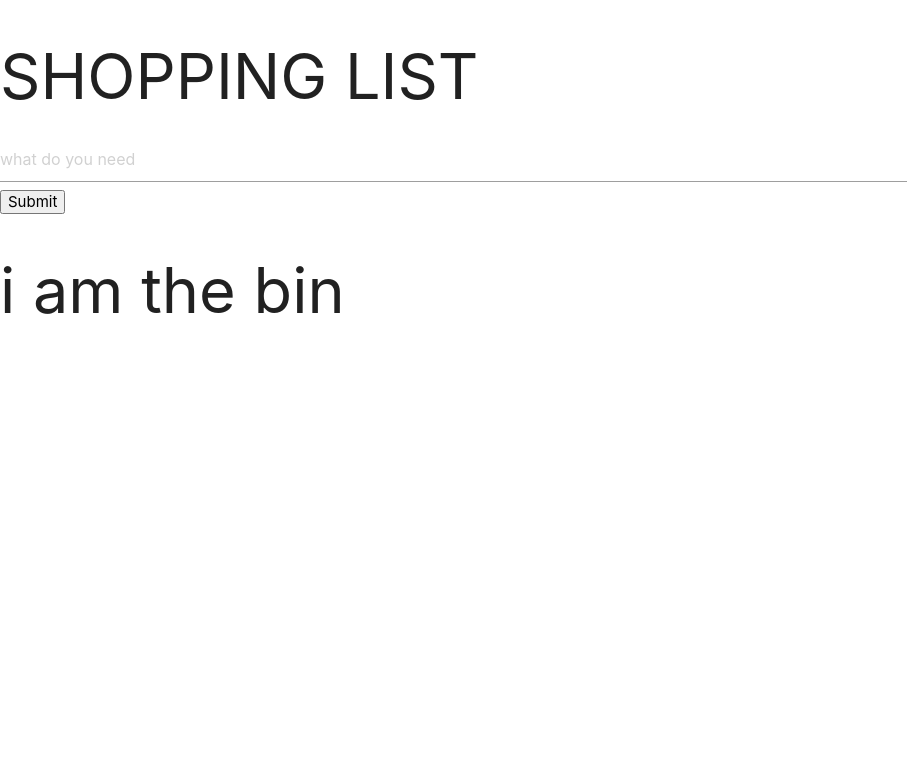
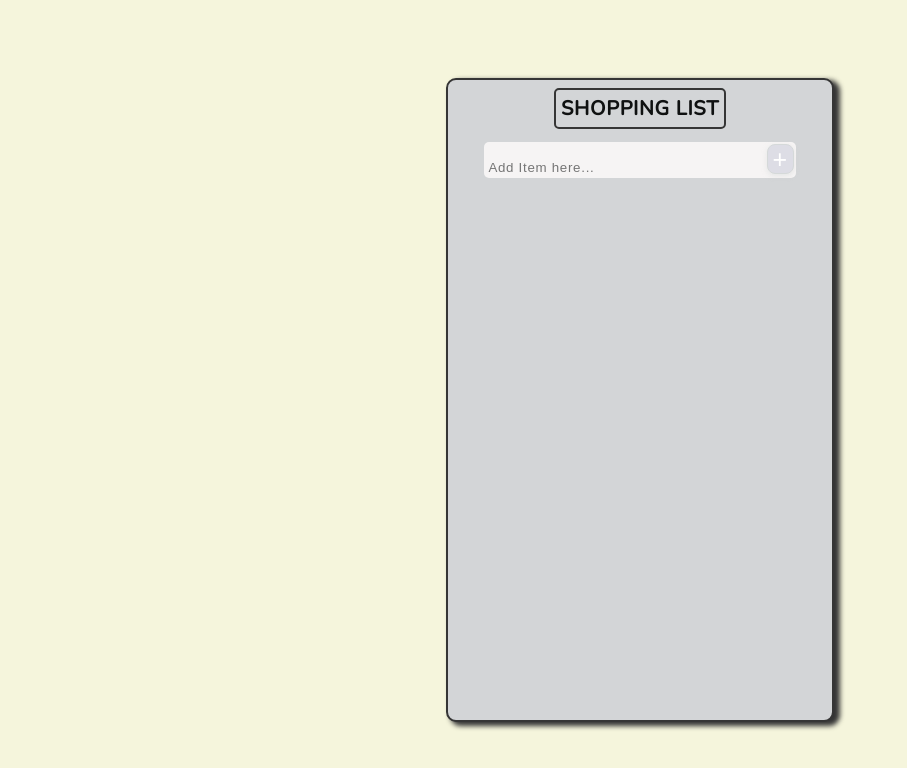
Before and after one commit to Rhys-Ward/To-do-List, a React (Create React App) app in the folder todoapp/: page / in a window 1280 px wide. Shown: the top 768 px of the page, without its empty margins (0-907 px from the left). Built offline with nearby package versions, Linux system fonts and the light colour scheme.

Commit message:
CSS complete

```diff
--- a/todoapp/package.json
+++ b/todoapp/package.json
@@ -6,8 +6,10 @@
     "@testing-library/jest-dom": "^5.16.2",
     "@testing-library/react": "^12.1.4",
     "@testing-library/user-event": "^13.5.0",
+    "framer-motion": "^6.2.8",
     "react": "^17.0.2",
     "react-dom": "^17.0.2",
+    "react-icons": "^4.3.1",
     "react-scripts": "5.0.0",
     "web-vitals": "^2.1.4"
   },
--- a/todoapp/public/index.html
+++ b/todoapp/public/index.html
@@ -24,7 +24,14 @@
       work correctly both with client-side routing and a non-root public URL.
       Learn how to configure a non-root public URL by running `npm run build`.
     -->
-    <link rel="stylesheet" href="https://cdnjs.cloudflare.com/ajax/libs/materialize/1.0.0/css/materialize.min.css">
+    <!-- <link rel="stylesheet" href="https://cdnjs.cloudflare.com/ajax/libs/materialize/1.0.0/css/materialize.min.css">
+    <link rel="preconnect" href="https://fonts.googleapis.com"> -->
+<!-- ////////////////// -->
+<link rel="preconnect" href="https://fonts.googleapis.com">
+<link rel="preconnect" href="https://fonts.gstatic.com" crossorigin>
+<link href="https://fonts.googleapis.com/css2?family=Nunito:wght@500&display=swap" rel="stylesheet">
+<!-- font icon -->
+<!-- <script src="https://kit.fontawesome.com/87223529ad.js" crossorigin="anonymous"></script> -->
     <title>React To Do List</title>
   </head>
   <body>
--- a/todoapp/src/App.js
+++ b/todoapp/src/App.js
@@ -1,22 +1,26 @@
 import Display from "./components/Display";
+import "./index.css";
 import Input from "./components/Input";
 import { useState } from "react";
-import Trash from "./components/Trash";
+// import { FaSolid, FaPlus } from "react-icons/fa";
+
+import { motion } from "framer-motion";
+// $ npm install framer-motion for animations
 const App = () => {
   // DISPLAY
   // INPUT
   const [input, setInput] = useState("");
   // DISPLAY LIST
   const [toDo, setToDo] = useState([]);
-// DELETED LIST
-const [trash, setTrash] = useState([])
+  // DELETED LIST
+  const [trash, setTrash] = useState([]);
 
   // input
   const addHandler = (event) => {
     setInput(event.target.value);
   };
 
-// SUBMIT BUTTON
+  // SUBMIT BUTTON
   const handleClick = () => {
     let storedList = [...toDo];
     storedList.push(input);
@@ -25,31 +29,22 @@ const [trash, setTrash] = useState([])
     // setToDo([...toDo, { input }]);
   };
 
-
-
-
   // DELETE FROM TO DO LIST
   const removeHandler = (index) => {
-
-
-
-
     let storedArr = [...toDo];
     storedArr.splice(index, 1);
     setToDo(storedArr);
-
   };
 
-
   return (
-    <div>
+    <div className="container">
       <h1>SHOPPING LIST</h1>
-      <Input addHandler={addHandler} handleClick={handleClick}/>
-
-     <Display toDo={toDo} removeHandler={removeHandler} />
-
-   <Trash trash={trash} removeHandler={removeHandler}/>
-
+      <Input addHandler={addHandler} handleClick={handleClick} />
+      <div className="toDo">
+        <Display toDo={toDo} removeHandler={removeHandler} />
+        {/* <FontAwesomeIcon icon="fa-solid fa-plus" /> */}
+      </div>
+      {/* <Trash trash={trash} removeHandler={removeHandler}/> */}
     </div>
   );
 };
--- a/todoapp/src/components/Display.js
+++ b/todoapp/src/components/Display.js
@@ -1,16 +1,42 @@
+import { motion } from "framer-motion";
 
-const Display = ( {toDo, removeHandler} ) => {
-    return (
-        <div>
-             <ul>
+const Display = ({ toDo, removeHandler }) => {
+  return (
+    <div>
+      <ul>
         {toDo.map((x, i) => (
-          <li key={i}> {x}
-            <button onClick={() => removeHandler(i)}>Done</button>
-          </li>
+          <motion.li
+            className="eachToDo"
+            key={i}
+            // animations
+            // where its starting
+            initial={{
+              opacity: 0,
+              x: -200,
+              scale: 0.7,
+            }}
+            // what the animation is
+            animate={{
+              opacity: 1,
+              x: 0,
+              scale: 0.9,
+            }}
+            transition={{}}
+            whileHover={{
+              scale: 1,
+              textEmphasis: "HighlightText",
+            }}
+          >
+            {" "}
+            {x}
+            <button className="deleteBtn" onClick={() => removeHandler(i)}>
+              -
+            </button>
+          </motion.li>
         ))}
       </ul>
-        </div>
-     );
-}
+    </div>
+  );
+};
 
 export default Display;
--- a/todoapp/src/components/input.js
+++ b/todoapp/src/components/input.js
@@ -3,13 +3,15 @@ const Input = ( { addHandler, handleClick  } ) => {
 
 
     return (
-        <div>
-            <input
+        <div className="submit">
+            <input className="inputTab"
             onChange={addHandler}
-        placeholder="what do you need"
+            autoComplete="off"
+        placeholder="Add Item here..."
         name="input"
         type="text" />
-            <button onClick={handleClick}>Submit</button>
+            <button className="submitBtn" onClick={handleClick}>+</button>
+
 
 
         </div>
--- a/todoapp/src/index.css
+++ b/todoapp/src/index.css
@@ -1,13 +1,171 @@
 body {
+  height: 100vh;
+  width: 100%;
   margin: 0;
-  font-family: -apple-system, BlinkMacSystemFont, 'Segoe UI', 'Roboto', 'Oxygen',
-    'Ubuntu', 'Cantarell', 'Fira Sans', 'Droid Sans', 'Helvetica Neue',
-    sans-serif;
+  font-family: "Nunito", sans-serif;
   -webkit-font-smoothing: antialiased;
   -moz-osx-font-smoothing: grayscale;
+  display: flex;
+  justify-content: center;
+  align-items: center;
+  font-size: 13px;
+  color: #0f1111;
+  background-color: beige;
 }
 
-code {
-  font-family: source-code-pro, Menlo, Monaco, Consolas, 'Courier New',
-    monospace;
+.container {
+  border: 2px solid #353535;
+  border-radius: 10px;
+  background-color: #d3d5d7;
+  display: flex;
+  align-items: center;
+  flex-direction: column;
+  height: 80vh;
+  width: 30vw;
+  box-shadow: 5px 3px 5px 1px #353535;
+  letter-spacing: 0.7px;
 }
+
+h1 {
+  font-size: 20px;
+  padding: 5px;
+  border: 2px solid #353535;
+  border-radius: 5px;
+  margin-top: 8px;
+}
+.submit {
+  height: 35px;
+  width: 80%;
+  border-radius: 5px;
+  background-color: rgba(248, 246, 246, 0.952);
+  display: flex;
+  justify-content: space-between;
+  flex-direction: row;
+  align-items: flex-end;
+  padding: 2px;
+}
+
+/* ADD BUTTON */
+
+.submitBtn {
+  display: flex;
+  align-items: center;
+  background-color: rgba(220, 220, 228, 0.959);
+  color: white;
+  height: 30px;
+  width: 30px;
+
+  font-size: 25px;
+  border: 1px solid #d5d9d9;
+  border-radius: 8px;
+  box-shadow: rgba(213, 217, 217, 0.5) 0 2px 5px 0;
+  box-sizing: border-box;
+  cursor: pointer;
+  padding: 5px;
+  text-decoration: none;
+  user-select: none;
+  -webkit-user-select: none;
+  touch-action: manipulation;
+  margin-left: 20px;
+  margin-bottom: 2px;
+}
+
+.submitBtn:hover {
+  background-color: #8d9191;
+  transition: ease 0.5s;
+}
+
+.submitBtn:focus {
+  /* border-color: #008296; */
+  box-shadow: rgba(213, 217, 217, 0.5) 0 2px 5px 0;
+  outline: 0;
+}
+
+/* INPUT TAB*/
+input {
+  border-top-style: hidden;
+  border-right-style: hidden;
+  border-left-style: hidden;
+  border-bottom-style: hidden;
+  width: 100%;
+  background-color: transparent;
+  letter-spacing: 0.7px;
+  text-align: start;
+}
+
+input:hover {
+  border-bottom: 2px solid rgb(220, 220, 228, 0.959);
+}
+input:focus {
+  outline: none;
+}
+
+/* to do list  */
+
+.toDo {
+  display: flex;
+  justify-content: space-evenly;
+  flex-direction: row;
+  margin: 5px;
+  width: 28vw;
+  height: 100%;
+}
+/* EACH LI */
+.eachToDo {
+  background-color: #8fb492;
+  border: 2px solid #353535;
+  list-style: none;
+  display: flex;
+  justify-content: space-between;
+  margin-bottom: 4px;
+  align-items: center;
+  margin-left: -40px;
+  width: 25vw;
+  padding: 2px;
+  padding-left: 10px;
+  border-radius: 7px;
+}
+.eachToDo:nth-child(odd) {
+  background-color: #669169;
+}
+/* DELETE BUTTON */
+.deleteBtn {
+  display: flex;
+  align-items: center;
+  justify-content: center;
+  background-color: rgba(220, 220, 228, 0.678);
+  color: white;
+  height: 30px;
+  width: 50px;
+  font-size: 45px;
+
+  border: 1px solid #d5d9d9;
+  border-radius: 8px;
+  box-shadow: rgba(213, 217, 217, 0.5) 0 2px 5px 0;
+  cursor: pointer;
+  padding: 5px;
+  text-decoration: none;
+  user-select: none;
+  -webkit-user-select: none;
+  touch-action: manipulation;
+  padding-bottom: 9px;
+}
+
+.deleteBtn:hover {
+  background-color: #8d9191;
+  transition: ease 0.5s;
+}
+
+.deleteBtn:focus {
+  /* border-color: #008296; */
+  box-shadow: rgba(213, 217, 217, 0.5) 0 2px 5px 0;
+  outline: 0;
+}
+
+li {
+  letter-spacing: 1px;
+  font-size: 15px;
+  list-style: none;
+  color: rgba(255, 255, 255, 0.897);
+  text-transform: uppercase;
+}
```
Also changed, not shown: 2 other files (tests, documents, lock files or other folders).
